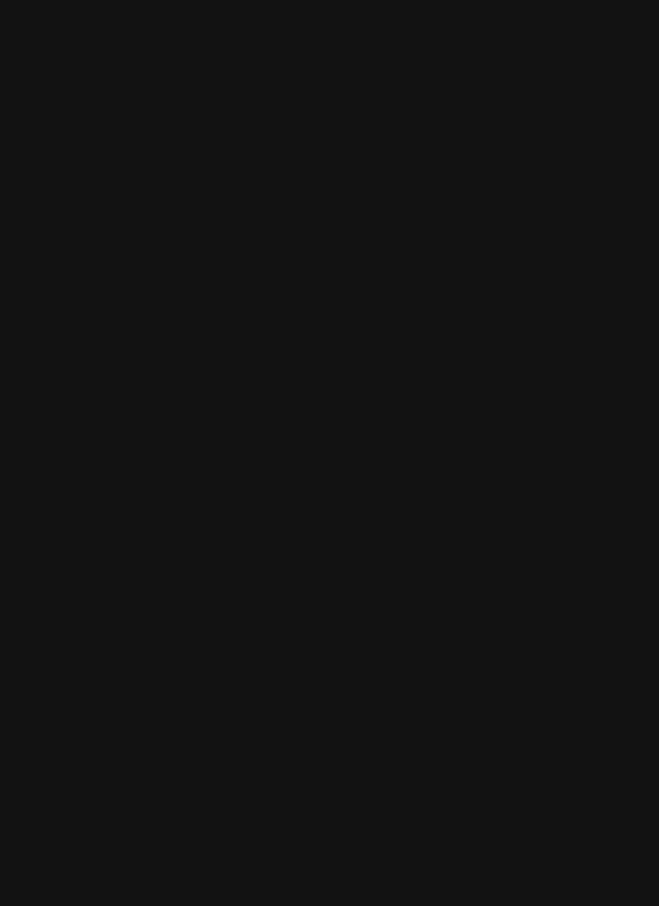
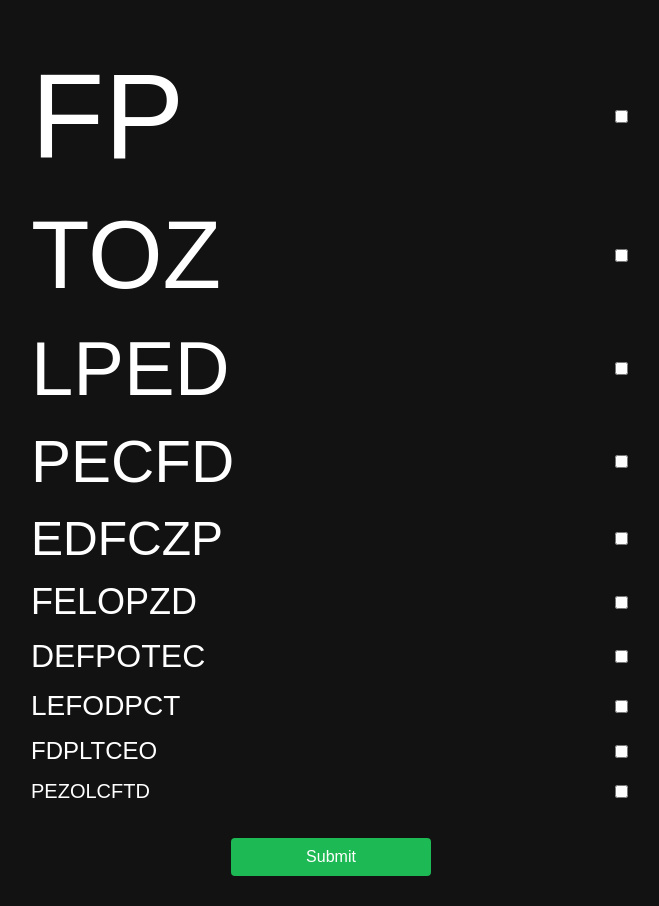
Before and after one commit to jgyfutub/TeamRocketApp, a React (Create React App) app in the folder frontend/: page /eyechart in a window 1280 px wide. Before the commit this address had no page. Shown: the part 204-1110 px from the top of the page, without its empty margins (309-968 px from the left). Before the commit the page ends 800 px from the top, so only its background shows below. Built offline with nearby package versions, Linux system fonts and the light colour scheme.

Commit message:
eye chart test

```diff
--- a/frontend/src/App.js
+++ b/frontend/src/App.js
@@ -7,6 +7,7 @@ import Home from './Pages/Home';
 import SoundClassifier from './Pages/soundclassifier';
 import ImageToText from './Pages/imageclassifier';
 import Astimagtism from './Pages/Astimagtism';
+import EyeTest from './Pages/eyechart';
 
 function App() {
   return (
@@ -18,6 +19,7 @@ function App() {
         <Route path='/sounddetector' element={<SoundClassifier/>}/>
         <Route path='/imagetotext' element={<ImageToText/>}/>
         <Route path='/astimagtism' element={<Astimagtism/>}/>
+        <Route path='/eyechart' element={<EyeTest/>}/>
       </Routes>
     </div>
   </Router>
--- /dev/null
+++ b/frontend/src/Pages/Home.css
@@ -0,0 +1,20 @@
+/* Home.css */
+.container {
+    background-size: cover;
+    background-position: center;
+    background-repeat: no-repeat;
+    height: 100vh;
+    width: 100%;
+    padding: 20px;
+}
+
+.header {
+    margin-bottom: 50px;
+}
+
+
+@media (max-width: 768px) {
+    .mobileHeader {
+        margin-top: 100px;
+    }
+}
--- a/frontend/src/Pages/Home.js
+++ b/frontend/src/Pages/Home.js
@@ -1,24 +1,38 @@
 import React from "react";
 import { useNavigate } from "react-router-dom";
+import './Home.css'
+import backgroundImage from './bg.png';
+
 export default function Home(){
     const navigate = useNavigate();
+
+    const backgroundStyle = {
+        backgroundImage: `url(${backgroundImage})`,
+        backgroundSize: 'cover',
+        backgroundPosition: 'center',
+        backgroundRepeat: 'no-repeat',
+        height: '100vh',
+        width: '100%'
+    };
+
     return(
-        <div >
-            <h1 style={{marginBottom:'50px'}}>Welcome to Home page</h1>
+        <div style={backgroundStyle}>
+            <h1 style={{marginBottom:'50px'}}>We love you...</h1>
             <h1>Tools</h1>
             <div style={{display:'flex',justifyContent:'center'}}>
                 <div style={{display:'grid',marginInline:'auto'}}>
                     <button onClick={ () => { navigate("/lipreading")}}>Lip reading</button>
-            <button onClick={ () => { navigate("/sounddetector")}}>Predicition of sound</button>
+                    <button onClick={ () => { navigate("/sounddetector")}}>Prediction of sound</button>
                     <button onClick={ () => { navigate("/imagetotext")}}>Image to text</button>
                 </div>
             </div>
             <h1>Tests</h1>
             <div style={{display:'flex',justifyContent:'center'}}>
                 <div style={{display:'grid',marginInline:'auto'}}>
-            <button onClick={ () => { navigate("/astimagtism")}}>Astimagtism</button>
+                    <button onClick={ () => { navigate("/astigmatism")}}>Astigmatism</button>
+                    <button className="button" onClick={() => navigate("/eyechart")}>Eye Chart Test</button>
                 </div>
             </div>
         </div>
-    )
+    );
 }
--- /dev/null
+++ b/frontend/src/Pages/eyechart.css
@@ -0,0 +1,121 @@
+
+.eye-test-container {
+    max-width: 600px;
+    margin: auto;
+    padding: 20px;
+  }
+
+  .eye-test-row {
+    display: flex;
+    align-items: center;
+    margin-bottom: 15px;
+  }
+
+  .letters {
+    text-align: left;
+    flex-grow: 1;
+  }
+
+  .tick-box {
+    display: block;
+    position: relative;
+    padding-left: 35px;
+    cursor: pointer;
+    user-select: none;
+  }
+
+  .tick-box input {
+    position: absolute;
+    opacity: 0;
+    cursor: pointer;
+    height: 0;
+    width: 0;
+  }
+
+  .checkmark {
+    position: absolute;
+    top: 0;
+    left: 0;
+    height: 25px;
+    width: 25px;
+    background-color: #eee;
+    border-radius: 4px;
+  }
+
+  .tick-box input:checked ~ .checkmark {
+    background-color: #1DB954;
+  }
+
+  .checkmark:after {
+    content: "";
+    position: absolute;
+    display: none;
+  }
+
+  .tick-box input:checked ~ .checkmark:after {
+    display: block;
+  }
+
+  .tick-box .checkmark:after {
+    left: 9px;
+    top: 5px;
+    width: 8px;
+    height: 15px;
+    border: solid white;
+    border-width: 0 3px 3px 0;
+    -webkit-transform: rotate(45deg);
+    -ms-transform: rotate(45deg);
+    transform: rotate(45deg);
+  }
+
+  @media (max-width: 768px) {
+    .eye-test-container {
+      padding: 10px;
+    }
+
+    .eye-test-row .letters {
+      font-size: calc(4vw);
+    }
+
+    .tick-box {
+      padding-left: 25px;
+    }
+
+    .checkmark {
+      height: 20px;
+      width: 20px;
+    }
+
+    .checkmark:after {
+      left: 7px;
+      top: 3px;
+      width: 6px;
+      height: 12px;
+    }
+  }
+
+.vision-result {
+  margin-top: 20px;
+  font-size: 20px;
+  color: #333;
+}
+
+.eye-test-checkbox {
+    margin-left: 15px;
+    cursor: pointer;
+  }
+
+  .submit-button {
+    margin-top: 20px;
+    padding: 10px 20px;
+    font-size: 16px;
+    background-color: #1DB954; /* Spotify green */
+    color: white;
+    border: none;
+    cursor: pointer;
+  }
+
+  .result-display {
+    margin-top: 10px;
+    font-size: 20px;
+  }
--- /dev/null
+++ b/frontend/src/Pages/eyechart.js
@@ -0,0 +1,60 @@
+// EyeTest.js
+import React, { useState } from 'react';
+import './eyechart.css';
+
+const EyeTest = () => {
+  const [ticks, setTicks] = useState(new Array(11).fill(false));
+  const [result, setResult] = useState('');
+
+  const handleTick = (index) => {
+
+    const updatedTicks = new Array(11).fill(false).map((_, i) => i <= index);
+    setTicks(updatedTicks);
+  }
+
+  const handleSubmit = () => {
+
+    const lastTickedIndex = ticks.lastIndexOf(true);
+    if (lastTickedIndex !== -1) {
+      setResult(rows[lastTickedIndex].snellen);
+    } else {
+      setResult('No rows selected.');
+    }
+  }
+
+  const rows = [
+     { text: 'E', size: '144px', snellen: '20/200' },
+    { text: 'FP', size: '120px', snellen: '20/100' },
+    { text: 'TOZ', size: '96px', snellen: '20/70' },
+    { text: 'LPED', size: '76px', snellen: '20/50' },
+    { text: 'PECFD', size: '60px', snellen: '20/40' },
+    { text: 'EDFCZP', size: '48px', snellen: '20/30' },
+    { text: 'FELOPZD', size: '36px', snellen: '20/25' },
+    { text: 'DEFPOTEC', size: '32px', snellen: '20/20' },
+    { text: 'LEFODPCT', size: '28px', snellen: '20/15' },
+    { text: 'FDPLTCEO', size: '24px', snellen: '20/10' },
+    { text: 'PEZOLCFTD', size: '20px', snellen: '20/5' },
+  ]
+
+  return (
+    <div className="eye-test-container">
+      {rows.map((row, index) => (
+        <div key={index} className="eye-test-row">
+          <span className="letters" style={{ fontSize: row.size }}>{row.text}</span>
+          <input
+            type="checkbox"
+            className="eye-test-checkbox"
+            checked={ticks[index]}
+            onChange={() => handleTick(index)}
+          />
+        </div>
+      ))}
+      <button className="submit-button" onClick={handleSubmit}>
+        Submit
+      </button>
+      {result && <div className="result-display">Vision clarity: {result}</div>}
+    </div>
+  )
+}
+
+export default EyeTest;
```
Also changed, not shown: frontend/src/Pages/bg.png (added). Lines whose indentation alone changed are shown as unchanged.
